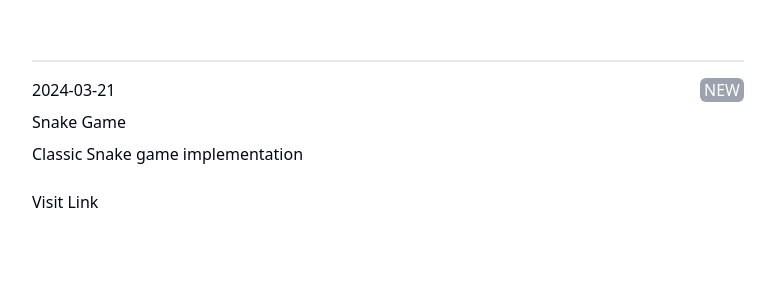
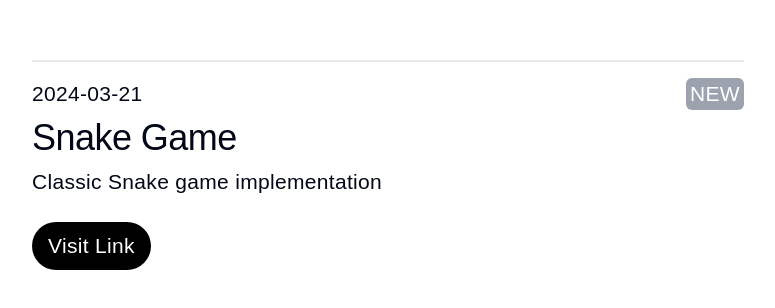
Before and after one commit to Instrument/sandbox-vite-react-template, a React (Vite) app: page / in a window 1280 px wide. Shown: the top 308 px of the page, without its empty margins (252-1027 px from the left). Built offline with nearby package versions, Linux system fonts and the light colour scheme.

Commit message:
Added Instrument styles

```diff
--- a/src/index.css
+++ b/src/index.css
@@ -67,3 +67,214 @@
     @apply bg-background text-foreground;
   }
 }
+
+@tailwind base;
+@tailwind components;
+@tailwind utilities;
+
+@font-face {
+  font-family: "Instrument Mono";
+  src: url("src/assets/fonts/InstrumentSansMono-Regular.otf") format("opentype");
+}
+
+/*
+==================================================
+ Colors and themes
+==================================================
+*/
+
+/* Custom color sets to use for theming, not to be used directly*/
+:root {
+  --color-satsuma-100: #fdede8;
+  --color-satsuma-300: #f19174;
+  --color-satsuma-500: #ff3c00;
+  --color-satsuma-700: #74240c;
+  --color-satsuma-900: #381106;
+
+  --color-dogpiss-100: #fcfde8;
+  --color-dogpiss-300: #eef174;
+  --color-dogpiss-500: #faff00;
+  --color-dogpiss-700: #72730b;
+  --color-dogpiss-900: #363705;
+}
+
+/* Theme colors */
+:root {
+  --color-white: #fff;
+  --color-white-50percent: rgba(255, 255, 255, 0.5);
+  --color-white-75percent: rgba(255, 255, 255, 0.75);
+
+  --color-black-12percent: rgba(0, 0, 0, 0.12);
+  --color-black-50percent: rgba(0, 0, 0, 0.5);
+  --color-black: #000;
+
+  --color-theme-light: #e9e9e9;
+  --color-theme-neutral: rgba(0, 0, 0, 0.5);
+  --color-theme-dark: black;
+}
+
+/* Examples of defining a theme */
+.page-theme-matthew {
+  --color-theme-light: var(--color-satsuma-300);
+  --color-theme-neutral: var(--color-satsuma-500);
+  --color-theme-dark: var(--color-satsuma-900);
+}
+
+.page-theme-lorraine {
+  --color-theme-light: var(--color-dogpiss-300);
+  --color-theme-neutral: var(--color-dogpiss-500);
+  --color-theme-dark: var(--color-dogpiss-900);
+}
+
+/**
+ * The @layer base directive is used to define global foundational styles
+ * that apply throughout the application. This includes setting default
+ * typography, resetting browser inconsistencies, and applying any
+ * universal element styles. Styles defined here precede components
+ * and utilities, ensuring a consistent base for further customizations.
+ */
+@layer base {
+  /*
+==================================================
+ Basic CSS Reset
+==================================================
+*/
+  *,
+  *::before,
+  *::after {
+    @apply m-0 box-border font-normal;
+  }
+
+  html {
+    @apply h-full w-full;
+  }
+
+  body {
+    @apply m-0 h-full w-full p-0 font-sans;
+  }
+
+  #app {
+    @apply h-full w-full;
+  }
+
+  /*
+==================================================
+ Type stack
+==================================================
+*/
+  html {
+    @apply font-sans text-base;
+  }
+
+  .h1-lg,
+  .h1-xl,
+  .h1 {
+    @apply font-medium;
+  }
+
+  h1,
+  .h1 {
+    @apply text-[36px] leading-[40px] tracking-[-0.02em];
+    @apply md:text-[44px] md:leading-[48px] md:tracking-[-0.025em];
+    @apply lg:text-[52px] lg:leading-[56px] lg:tracking-[-0.03em];
+  }
+
+  .h1-xl {
+    @apply text-[54px] leading-[54px] tracking-[-0.03em];
+    @apply md:text-[96px] md:leading-[96px] md:tracking-[-0.04em];
+    @apply lg:text-[120px] lg:leading-[120px] lg:tracking-[-0.05em];
+  }
+
+  .h1-lg {
+    @apply text-[41px] leading-[45px] tracking-[-0.02em];
+    @apply md:text-[52px] md:leading-[56px] md:tracking-[-0.025em];
+    @apply lg:text-[60px] lg:leading-[64px] lg:tracking-[-0.03em];
+  }
+
+  h2,
+  .h2 {
+    @apply text-[32px] font-medium leading-[36px] tracking-[-0.02em];
+    @apply md:text-[36px] md:leading-[40px] md:tracking-[-0.025em];
+    @apply lg:text-[44px] lg:leading-[48px] lg:tracking-[-0.03em];
+  }
+
+  h3,
+  .h3 {
+    @apply text-[24px] font-medium leading-[28px] tracking-[-0.015em];
+    @apply md:text-[28px] md:leading-[32px] md:tracking-[-0.01em];
+    @apply lg:text-[36px] lg:leading-[40px] lg:tracking-[-0.015em];
+  }
+
+  h4,
+  .h4 {
+    @apply text-[20px] font-medium leading-[25px] tracking-[-0.01em];
+    @apply md:text-[23px] md:leading-[28px] md:tracking-[-0.005em];
+    @apply lg:text-[23px] lg:leading-[28px] lg:tracking-[-0.01em];
+  }
+
+  h5,
+  .h5 {
+    @apply text-[15px] font-medium leading-[20px];
+    @apply md:text-[19px] md:leading-[24px] md:tracking-[0.005em];
+    @apply lg:text-[20px] lg:leading-[24px];
+  }
+
+  body,
+  .body {
+    @apply text-[16px] font-normal leading-[24px] tracking-[0.025em];
+    @apply md:text-[17px] md:leading-[28px] md:tracking-[0.02em];
+    @apply lg:text-[21px] lg:leading-[32px] lg:tracking-[0.015em];
+  }
+
+  .body-lg {
+    @apply text-[20px] font-normal leading-[30px] tracking-[0.025em];
+    @apply md:text-[22px] md:leading-[32px] md:tracking-[0.02em];
+    @apply lg:text-[30px] lg:leading-[40px] lg:tracking-[0.01em];
+  }
+
+  .body-sm {
+    @apply text-[13px] font-normal leading-[20px] tracking-[0.03em];
+    @apply md:text-[15px] md:leading-[24px] md:tracking-[0.03em];
+    @apply lg:text-[15px] lg:leading-[24px] lg:tracking-[0.02em];
+  }
+
+  .caption {
+    @apply text-[16px] font-semibold leading-[24px] tracking-[0.11em];
+    @apply md:text-[17px] md:leading-[28px];
+    @apply lg:text-[21px] lg:leading-[32px];
+  }
+
+  /* Customize further as needed */
+}
+
+/*
+==================================================
+ Custom Global Styles
+==================================================
+*/
+
+/**
+ * @layer components is used for defining component-specific styles,
+ * grouping styles that are more complex than utilities and often
+ * represent reusable UI elements. This layer ensures component styles
+ * have higher specificity than base styles but lower than utilities,
+ * allowing for consistent and modular design customization.
+ */
+@layer components {
+  button,
+  .button {
+    @apply inline-block cursor-pointer select-none rounded-full bg-black px-4 py-2 text-white;
+    @apply hover:bg-black-50%;
+
+    &:disabled {
+      @apply cursor-not-allowed bg-black-12%;
+    }
+  }
+
+  input[type="text"] {
+    @apply inline-block resize-none rounded-lg border border-transparent bg-transparent px-4 py-2 text-theme-dark;
+    @apply focus:bg-transparent focus:outline-none focus:ring-1 focus:ring-transparent;
+    @apply hover:border-theme-neutral;
+    @apply placeholder:opacity-50;
+  }
+}
--- a/tailwind.config.js
+++ b/tailwind.config.js
@@ -2,10 +2,11 @@
 module.exports = {
   darkMode: ["class"],
   content: [
-    './pages/**/*.{js,jsx}',
-    './components/**/*.{js,jsx}',
-    './app/**/*.{js,jsx}',
-    './src/**/*.{js,jsx}',
+    "./pages/**/*.{js,jsx}",
+    "./components/**/*.{js,jsx}",
+    "./app/**/*.{js,jsx}",
+    "./src/**/*.{js,jsx,ts,tsx,vue}",
+    "./index.html",
   ],
   prefix: "",
   theme: {
@@ -51,6 +52,22 @@ module.exports = {
           DEFAULT: "hsl(var(--card))",
           foreground: "hsl(var(--card-foreground))",
         },
+        white: "var(--color-white)",
+        "white-75%": "var(--color-white-75percent)",
+        "white-50%": "var(--color-white-50percent)",
+        "black-12%": "var(--color-black-12percent)",
+        "black-50%": "var(--color-black-50percent)",
+        black: "var(--color-black)",
+        theme: {
+          light: "var(--color-theme-light)",
+          neutral: "var(--color-theme-neutral)",
+          dark: "var(--color-theme-dark)",
+        },
+      },
+      fontFamily: {
+        sans: ["Instrument Sans", "sans-serif"],
+        serif: ["Instrument Serif", "serif"],
+        mono: ["Instrument Mono", "monospace"],
       },
       borderRadius: {
         lg: "var(--radius)",
@@ -74,4 +91,4 @@ module.exports = {
     },
   },
   plugins: [require("tailwindcss-animate")],
-}
+};
```
